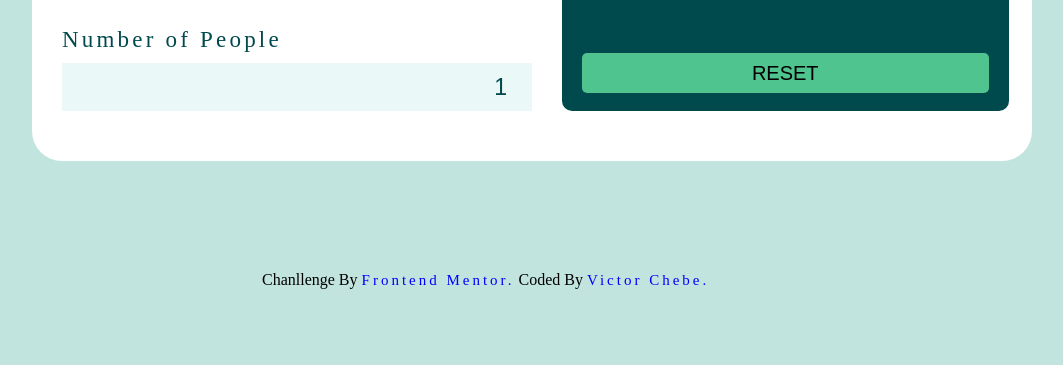
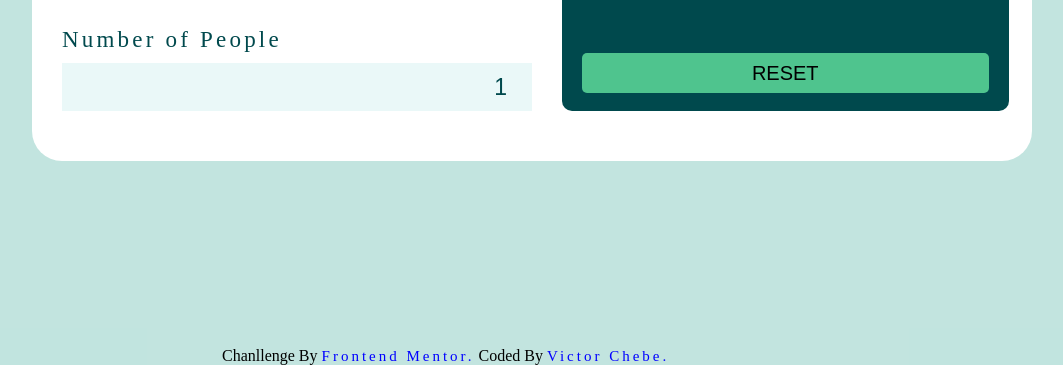
Before and after one commit to chipingo42/Tip_calculator, a plain HTML site: page index.html in a window 1280 px wide. Shown: the part 435-800 px from the top of the page, without its empty margins (108-1171 px from the left). Drawn offline with Linux system fonts and the light colour scheme.

Commit message:
new check

```diff
--- a/src/css/style.css
+++ b/src/css/style.css
@@ -27,8 +27,8 @@ body {
     font-family: "Space Mono";
     font-weight: 700;
     height: 100%;
-    overflow-y: scroll;
-    overflow-x: hidden;
+    /* overflow-y: scroll;
+    overflow-x: hidden; */
 }
 
 
--- a/src/css/tipCalculator.css
+++ b/src/css/tipCalculator.css
@@ -188,9 +188,9 @@
 
 /* smaill_footer */
 .smaill_footer {
-    position: relative;
-    top: 110px;
-    padding-left: 230px;
+    position: absolute;
+    bottom: 0;
+    padding-left: 190px;
     font-family: "Space Mono";
     font-weight: 200;
     font-style: normal;
```
